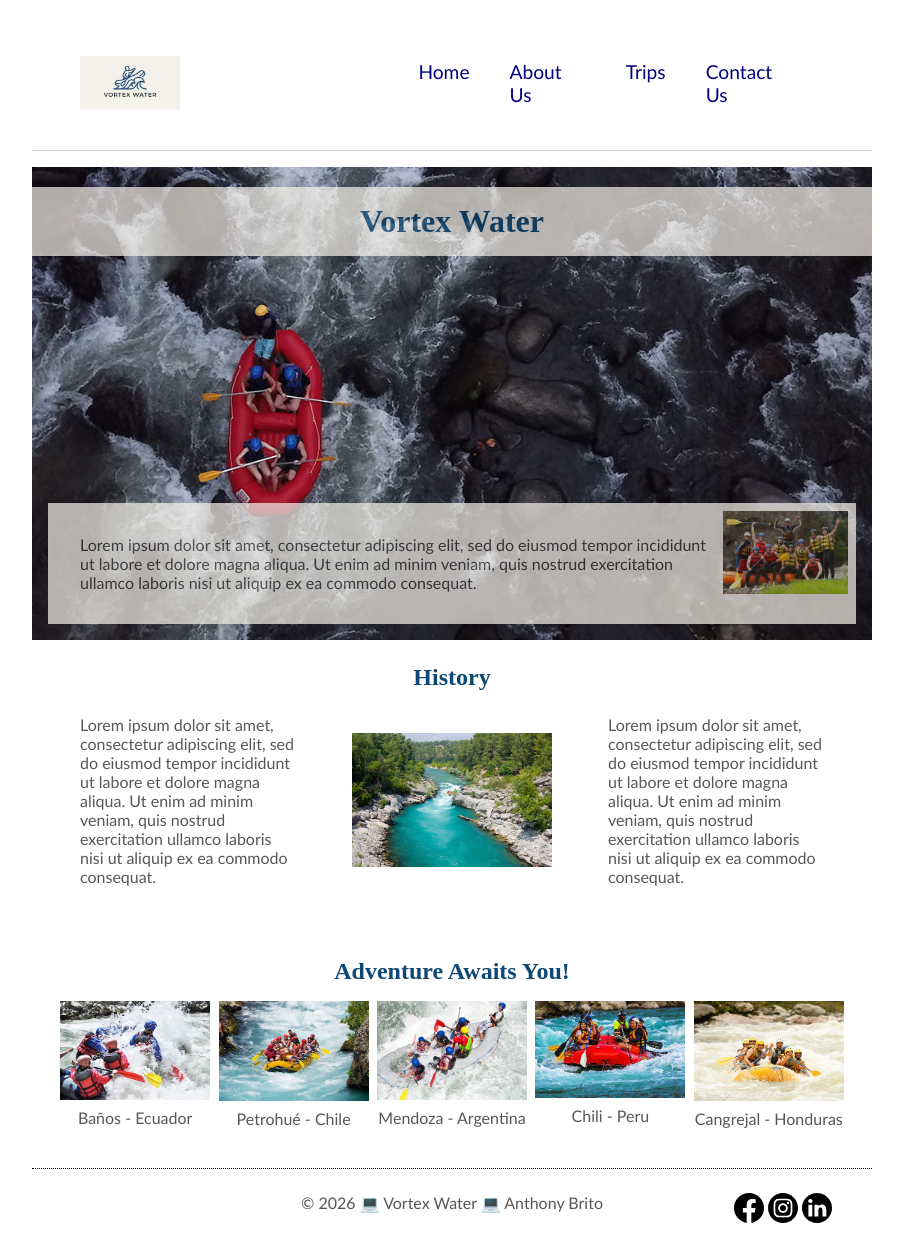
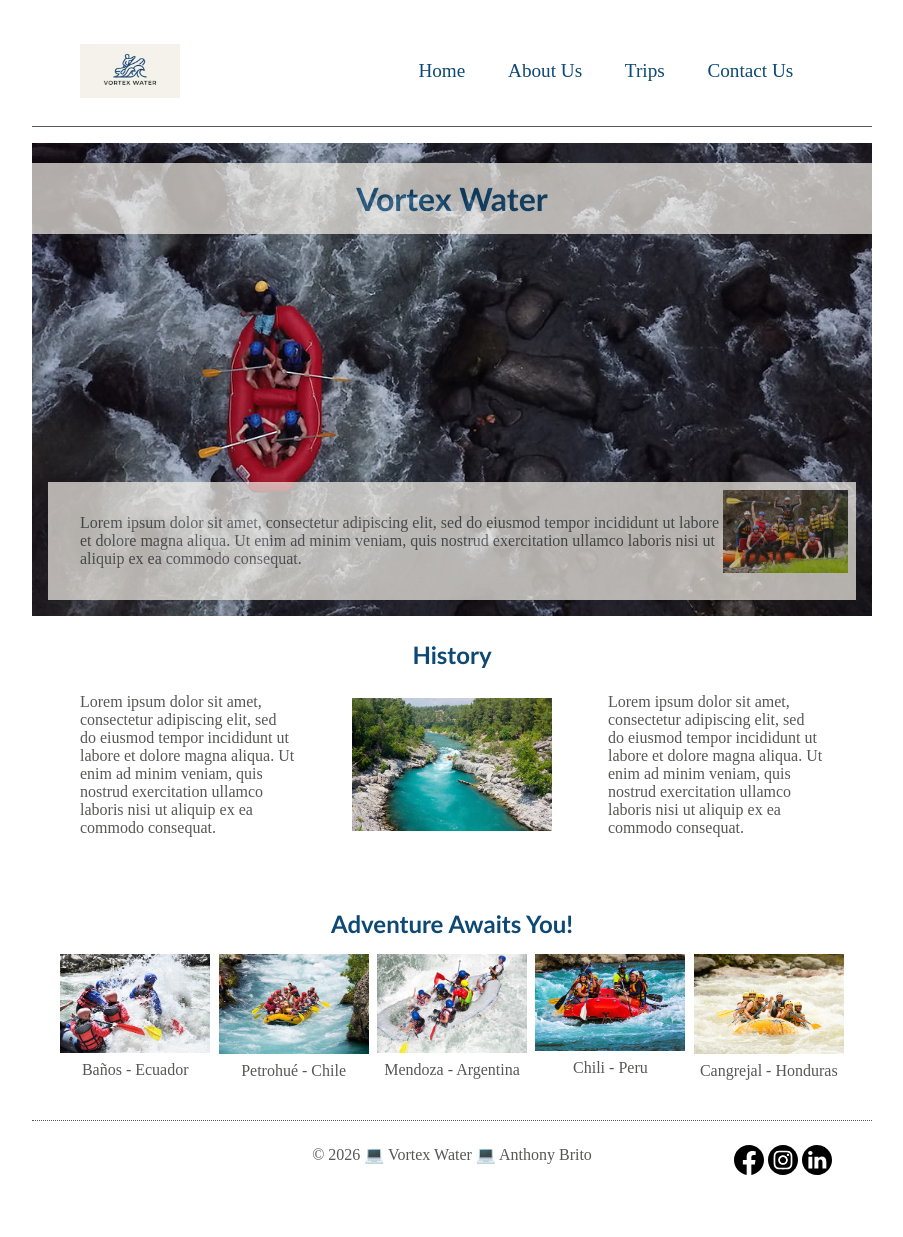
Before and after one commit to AnthonyBrito-dev/wdd130, a plain HTML site: page wwr/about.html in a window 1280 px wide. Shown: the whole page, without its empty margins (188-1091 px from the left). After the commit the page ends 1188 px from the top, so only its background shows below. Drawn offline with Linux system fonts and the light colour scheme.

Commit message:
Change style of header and alt of images

```diff
--- a/wwr/about.html
+++ b/wwr/about.html
@@ -52,23 +52,23 @@
         <section class="adventure-await">
             <h2>Adventure Awaits You!</h2>
             <figure>
-                <img src="images/adventure-1.jpg" alt="">
+                <img src="images/adventure-1.jpg" alt="Rafting in Baños, Ecuador">
                 <figcaption>Baños - Ecuador</figcaption>
             </figure>
             <figure>
-                <img src="images/adventure-2.jpg" alt="">
+                <img src="images/adventure-2.jpg" alt="Rafting in Petrohué, Chile">
                 <figcaption>Petrohué - Chile</figcaption>
             </figure>
             <figure>
-                <img src="images/adventure-3.jpg" alt="">
+                <img src="images/adventure-3.jpg" alt="Rafting in Mendoza, Argentina">
                 <figcaption>Mendoza - Argentina</figcaption>
             </figure>
             <figure>
-                <img src="images/adventure-4.jpg" alt="">
+                <img src="images/adventure-4.jpg" alt="Rafting in Chili, Peru">
                 <figcaption>Chili - Peru</figcaption>
             </figure>
             <figure>
-                <img src="images/adventure-5.jpg" alt="">
+                <img src="images/adventure-5.jpg" alt="Rafting in Cangrejal, Honduras">
                 <figcaption>Cangrejal - Honduras</figcaption>
             </figure>
         </section>
@@ -77,9 +77,9 @@
     <footer>
         <p>© 2026 &#128187; Vortex Water &#128187; Anthony Brito</p>
         <nav class="socialmedia">
-            <a href="https://www.facebook.com/"><img src="images/facebook.svg" alt="facebook icon"></a>
-            <a href="https://www.instagram.com/"><img src="images/instagram.svg" alt="instagram icon"></a>
-            <a href="https://www.linkedin.com/feed/"><img src="images/linkedin.svg" alt="linkedin icon"></a>
+            <a href="https://www.facebook.com/"><img src="images/facebook.svg" alt="facebook"></a>
+            <a href="https://www.instagram.com/"><img src="images/instagram.svg" alt="instagram"></a>
+            <a href="https://www.linkedin.com/feed/"><img src="images/linkedin.svg" alt="linkedin"></a>
         </nav>
     </footer>
 </body>
--- a/wwr/styles/rafting.css
+++ b/wwr/styles/rafting.css
@@ -1,9 +1,9 @@
 :root {
     --primary-color: #0D4974;
     --secundary-color: #F7F3EB;
+    --tertiary-color: #ff8d12;
     --font-color: #575756;
     --heading-font: "Times New Roman", "Georgia", serif;
-    --body-font: "Candara", Calibri, Candara, Optima, sans-serif;
 }
 
 * {
@@ -30,7 +30,7 @@ header {
     display: grid;
     grid-template-columns: 1fr 1.5fr;
     align-items: center;
-    border-bottom: 1px solid #ccc;
+    border-bottom: 1px solid var(--font-color);
 }
 
 header img {
@@ -55,20 +55,20 @@ header img {
 
 .navigation a {
     display: block;
-    color: navy;
+    color: var(--primary-color);
     padding: 20px;
     text-decoration: none;
     font-size: 1.2rem;
 }
 
 .navigation a:hover {
-    color: tomato;
+    color: var(--tertiary-color);
     text-decoration: underline;
 }
 
 h1,
 h2 {
-    font-family: var(--heading-font);
+    font-family: "Candara", Calibri, Candara, Optima, sans-serif;
     color: var(--primary-color);
 }
 
@@ -109,7 +109,7 @@ h1 {
     position: absolute;
     bottom: 0px;
     background-color: var(--secundary-color);
-    color: #3d3d3d;
+    color: var(--font-color);
     opacity: 0.7;
 }
 
@@ -162,7 +162,7 @@ footer {
     display: flex;
     justify-content: center;
     margin-top: 32px;
-    border-top: 1px dotted black;
+    border-top: 1px dotted var(--font-color);
 }
 
 footer nav {
```
